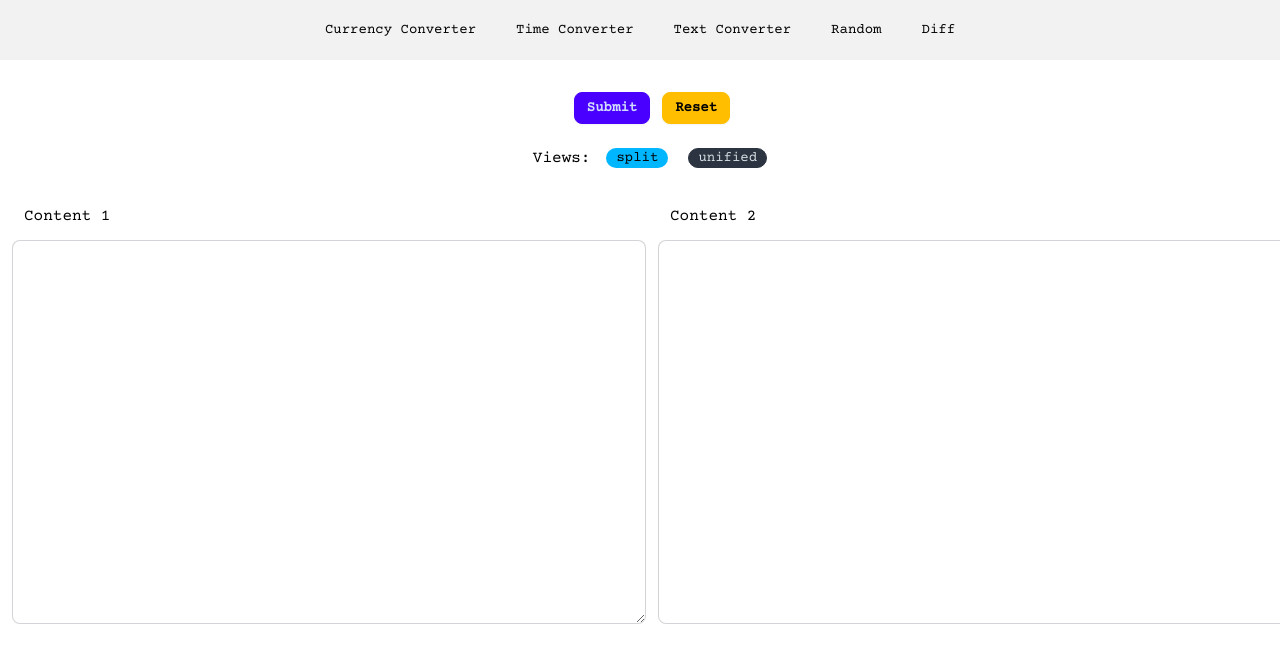
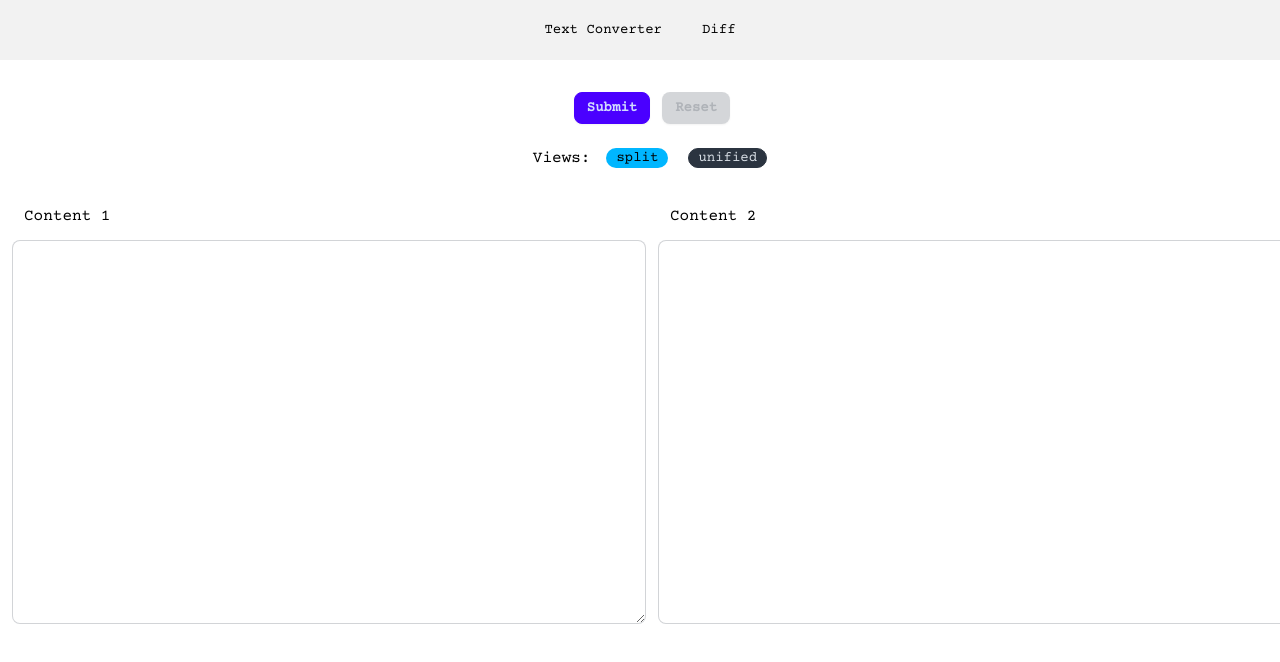
Before and after one commit to danglingmind/dailyutil, a Next.js app: page /diff in a window 1280 px wide. Shown: the top 662 px of the page. Built offline with nearby package versions, Linux system fonts and the light colour scheme.

Commit message:
disabled not developed menu items

```diff
--- a/app/(site)/diff/page.tsx
+++ b/app/(site)/diff/page.tsx
@@ -26,18 +26,20 @@ export default function Difference() {
   return (
     <div className="absolute w-full m-3">
       <div className="flex items-center justify-center gap-3 my-5">
-        <div
+        <button
           className="btn btn-primary btn-sm"
           onClick={(e) => setIsSubmit(true)}
+          disabled={isSubmit}
         >
           Submit
-        </div>
-        <div
+        </button>
+        <button
           className="btn btn-warning btn-sm"
           onClick={() => setIsSubmit(false)}
+          disabled={!isSubmit}
         >
           Reset
-        </div>
+        </button>
       </div>
       <div className="flex flex-wrap items-center justify-center gap-3 my-5">
         {"Views: "}
--- a/app/ui/menu.tsx
+++ b/app/ui/menu.tsx
@@ -4,26 +4,26 @@ import { ReactNode, useEffect, useState } from "react";
 import { HotKeys } from "react-hotkeys";
 
 const menuItems: { name: string; key: string; shortCut: string[] }[] = [
-  {
-    name: "Currency Converter",
-    key: "moneyconverter",
-    shortCut: ["ctrl", "shift", "1"],
-  },
-  {
-    name: "Time Converter",
-    key: "timeconverter",
-    shortCut: ["ctrl", "shift", "2"],
-  },
+  // {
+  //   name: "Currency Converter",
+  //   key: "moneyconverter",
+  //   shortCut: ["ctrl", "shift", "1"],
+  // },
+  // {
+  //   name: "Time Converter",
+  //   key: "timeconverter",
+  //   shortCut: ["ctrl", "shift", "2"],
+  // },
   {
     name: "Text Converter",
     key: "textconverter",
     shortCut: ["ctrl", "shift", "3"],
   },
-  {
-    name: "Random",
-    key: "random",
-    shortCut: ["ctrl", "shift", "4"],
-  },
+  // {
+  //   name: "Random",
+  //   key: "random",
+  //   shortCut: ["ctrl", "shift", "4"],
+  // },
   {
     name: "Diff",
     key: "diff",
```
